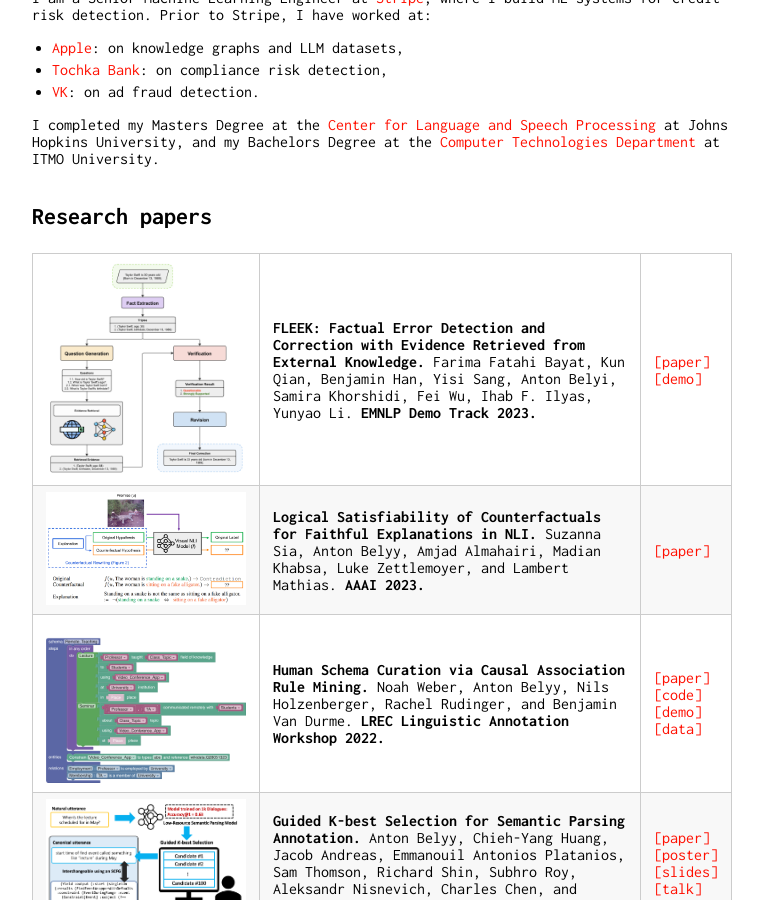
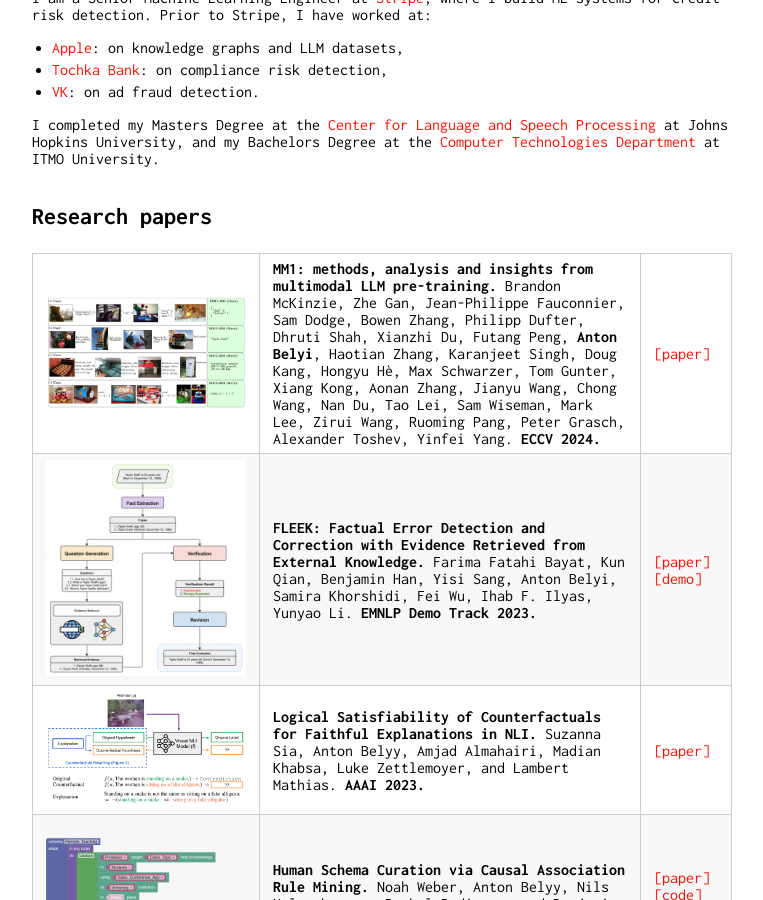
Before and after one commit to AVBelyy/AVBelyy.github.io, a Jekyll site: the page built from index.md, in a window 1280 px wide and 900 px high, scrolled down 372 px. Shown: the whole window, without its empty margins (258-1021 px from the left). Built offline with Jekyll 4.4.1, drawn with Linux system fonts in a browser that asks for light colours.

Commit message:
Update index.md

```diff
--- a/index.md
+++ b/index.md
@@ -14,6 +14,7 @@ I completed my Masters Degree at the [Center for Language and Speech Processing]
 
 ## Research papers
 
+<img src="img/publications/mm1.png" alt="MM1 paper" style="width: 200px"/> | **MM1: methods, analysis and insights from multimodal LLM pre-training.** Brandon McKinzie, Zhe Gan, Jean-Philippe Fauconnier, Sam Dodge, Bowen Zhang, Philipp Dufter, Dhruti Shah, Xianzhi Du, Futang Peng, **Anton Belyi**, Haotian Zhang, Karanjeet Singh, Doug Kang, Hongyu Hè, Max Schwarzer, Tom Gunter, Xiang Kong, Aonan Zhang, Jianyu Wang, Chong Wang, Nan Du, Tao Lei, Sam Wiseman, Mark Lee, Zirui Wang, Ruoming Pang, Peter Grasch, Alexander Toshev, Yinfei Yang. **ECCV 2024.** | [[paper]](https://machinelearning.apple.com/research/mm1-methods-analysis-insights)
 <img src="img/publications/fleek.png" alt="Fleek paper" style="width: 200px"/> | **FLEEK: Factual Error Detection and Correction with Evidence Retrieved from External Knowledge.** Farima Fatahi Bayat, Kun Qian, Benjamin Han, Yisi Sang, Anton Belyi, Samira Khorshidi, Fei Wu, Ihab F. Ilyas, Yunyao Li. **EMNLP Demo Track 2023.** | [[paper]](https://aclanthology.org/2023.emnlp-demo.10.pdf)<br>[[demo]](https://www.youtube.com/watch?v=NapJFUlkPdQ)
 <img src="img/publications/ftc.png" alt="FTC paper" style="width: 200px"/> | **Logical Satisfiability of Counterfactuals for Faithful Explanations in NLI.** Suzanna Sia, Anton Belyy, Amjad Almahairi, Madian Khabsa, Luke Zettlemoyer, and Lambert Mathias. **AAAI 2023.** | [[paper]](https://ojs.aaai.org/index.php/AAAI/article/view/26174)
 <img src="img/projects/schema-blocks.png" alt="Schema paper" style="width: 200px"/> | **Human Schema Curation via Causal Association Rule Mining.** Noah Weber, Anton Belyy, Nils Holzenberger, Rachel Rudinger, and Benjamin Van Durme. **LREC Linguistic Annotation Workshop 2022.** | [[paper]](http://www.lrec-conf.org/proceedings/lrec2022/workshops/LAWXVI/pdf/2022.lawxvi-1.17.pdf)<br>[[code]](http://github.com/AVBelyy/SchemaBlocks)<br>[[demo]](http://sb.retloko.org)<br>[[data]](https://nlp.jhu.edu/schemas/)
```
